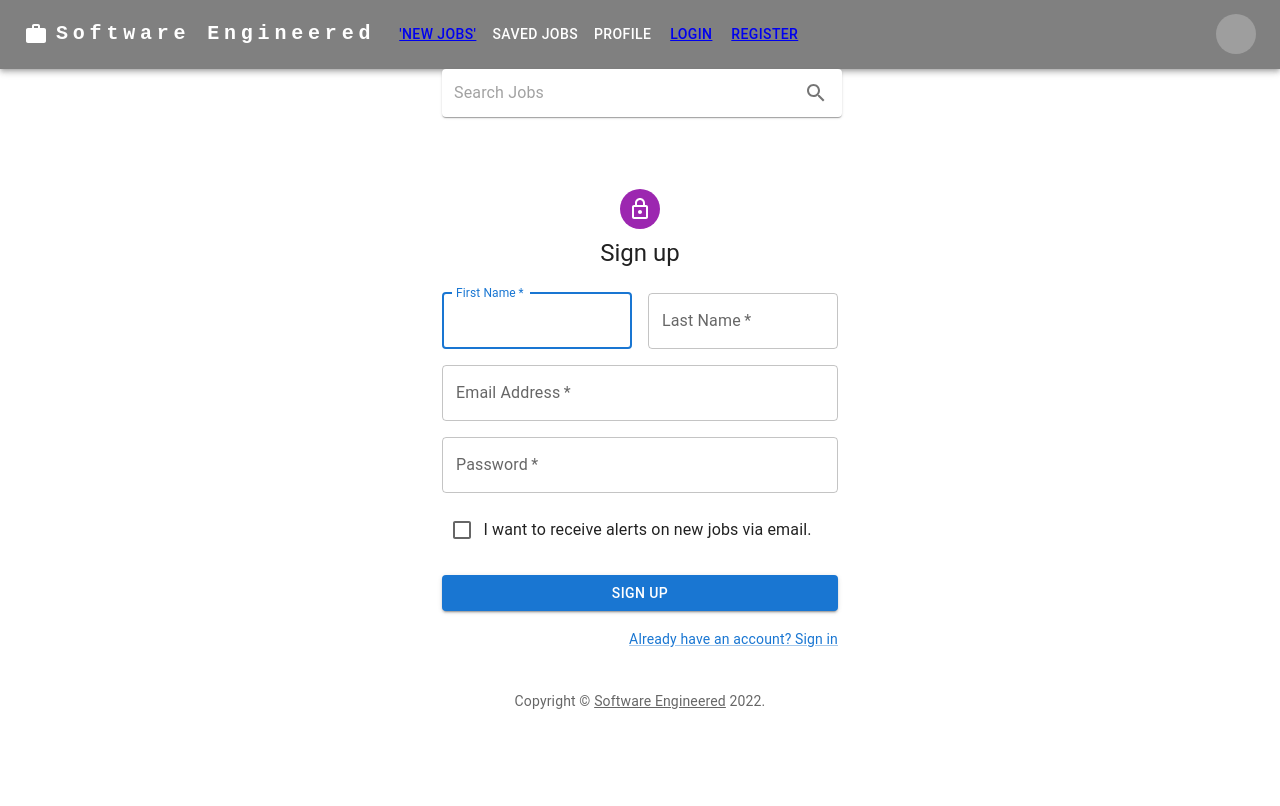
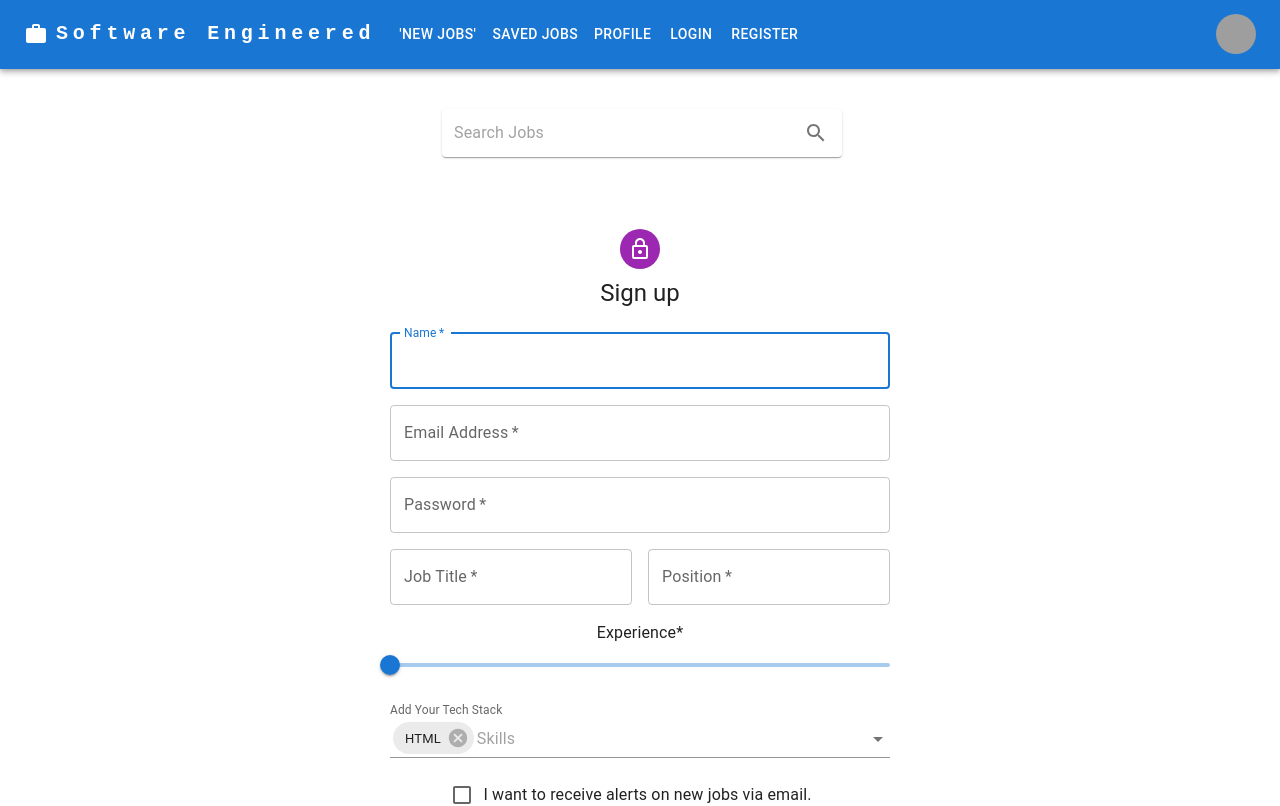
Before and after one commit to sanchezbarry/Software-Engineer-Job-Portal-Frontend, a React (Create React App) app in the folder react-software-engineer-job-portal/: page /register in a window 1280 px wide. Shown: the top 806 px of the page. Built offline with nearby package versions, Linux system fonts and the light colour scheme; grey boxes are pictures that could not be loaded.

Commit message:
updated registration form

```diff
--- a/react-software-engineer-job-portal/src/components/Search.jsx
+++ b/react-software-engineer-job-portal/src/components/Search.jsx
@@ -15,7 +15,7 @@ const Search = () => {
     return (
 
         <ThemeProvider theme={theme}>
-        <Container component="main" maxWidth="xs">
+        <Container component="main" maxWidth="xs" sx={{marginTop: 5}}>
         <Paper
         component="form"
         sx={{ p: '2px 4px', display: 'flex', alignItems: 'center', width: 400 }}>
--- a/react-software-engineer-job-portal/src/components/login/Login.jsx
+++ b/react-software-engineer-job-portal/src/components/login/Login.jsx
@@ -48,8 +48,8 @@ function Login() {
     const handleSubmit = e => {
         e.preventDefault()
 
-        // Need to add the mongodb here
-        fetch(`http://localhost:8000/api/v1/users/login`, {
+        // Need to add the mongodb here?
+        fetch(`http://localhost:8000/login`, {
             method: 'POST',
             body: JSON.stringify(formData),
             headers: {
--- a/react-software-engineer-job-portal/src/components/partials/SiteHeader.jsx
+++ b/react-software-engineer-job-portal/src/components/partials/SiteHeader.jsx
@@ -12,10 +12,9 @@ import Avatar from '@mui/material/Avatar';
 import Button from '@mui/material/Button';
 import Tooltip from '@mui/material/Tooltip';
 import MenuItem from '@mui/material/MenuItem';
-import AdbIcon from '@mui/icons-material/Adb';
 import WorkIcon from '@mui/icons-material/Work';
 
-const pages = [<Link to='/'>'New Jobs' </Link>, 'Saved Jobs', 'Profile', <Link to='/login'>Login</Link>, <Link to='/register'>Register</Link>];
+const pages = [<Link style={{textDecoration: 'none', color: 'white'}} to='/'>'New Jobs' </Link>, 'Saved Jobs', 'Profile', <Link style={{textDecoration: 'none', color: 'white'}} to='/login'>Login</Link>, <Link style={{textDecoration: 'none', color: 'white'}} to='/register'>Register</Link>];
 const settings = ['Profile', 'Account', 'Logout'];
 
 const SiteHeader = () => {
@@ -38,7 +37,7 @@ const SiteHeader = () => {
   };
 
   return (
-    <AppBar sx={{backgroundColor: 'grey'}}position="static">
+    <AppBar position="static">
       <Container maxWidth="xl">
         <Toolbar disableGutters>
           <WorkIcon sx={{ display: { xs: 'none', md: 'flex' }, mr: 1 }} />
@@ -46,7 +45,7 @@ const SiteHeader = () => {
             variant="h6"
             noWrap
             component="a"
-            href="/"
+
             sx={{
               mr: 2,
               display: { xs: 'none', md: 'flex' },
@@ -57,7 +56,7 @@ const SiteHeader = () => {
               textDecoration: 'none',
             }}
           >
-            Software Engineered
+           <Link to='/' style={{textDecoration: 'none', color: 'white'}} > Software Engineered </Link>
           </Typography>
 
           <Box sx={{ flexGrow: 1, display: { xs: 'flex', md: 'none' } }}>
--- a/react-software-engineer-job-portal/src/components/register/Register.jsx
+++ b/react-software-engineer-job-portal/src/components/register/Register.jsx
@@ -12,6 +12,12 @@ import LockOutlinedIcon from '@mui/icons-material/LockOutlined';
 import Typography from '@mui/material/Typography';
 import Container from '@mui/material/Container';
 import { createTheme, ThemeProvider } from '@mui/material/styles';
+import Slider from '@mui/material/Slider';
+import Stack from '@mui/material/Stack';
+import Autocomplete from '@mui/material/Autocomplete';
+
+
+
 
 function Copyright(props) {
   return (
@@ -58,27 +64,18 @@ export default function Register() {
           </Typography>
           <Box component="form" noValidate onSubmit={handleSubmit} sx={{ mt: 3 }}>
             <Grid container spacing={2}>
-              <Grid item xs={12} sm={6}>
+              <Grid item xs={12}>
                 <TextField
                   autoComplete="given-name"
-                  name="firstName"
+                  name="name"
                   required
                   fullWidth
-                  id="firstName"
-                  label="First Name"
+                  id="name"
+                  label="Name"
                   autoFocus
                 />
               </Grid>
-              <Grid item xs={12} sm={6}>
-                <TextField
-                  required
-                  fullWidth
-                  id="lastName"
-                  label="Last Name"
-                  name="lastName"
-                  autoComplete="family-name"
-                />
-              </Grid>
+
               <Grid item xs={12}>
                 <TextField
                   required
@@ -100,9 +97,63 @@ export default function Register() {
                   autoComplete="new-password"
                 />
               </Grid>
+
+              <Grid item xs={12} sm={6}>
+                <TextField
+                  required
+                  fullWidth
+                  id="job"
+                  label="Job Title"
+                  name="job"
+                  autoComplete="job"
+                />
+              </Grid>
+
+              <Grid item xs={12} sm={6}>
+                <TextField
+                  required
+                  fullWidth
+                  id="position"
+                  label="Position"
+                  name="position"
+                  autoComplete="position"
+                />
+              </Grid>
+
               <Grid item xs={12}>
+                <Typography id="input-slider" gutterBottom>
+                    Experience*
+                </Typography>
+                <Slider defaultValue={0} aria-label="Default" valueLabelDisplay="auto" max={50}
+                id="experience"
+                name="experience"
+                label="experience"
+                />
+
+              </Grid>
+
+              <Grid item xs={12}>
+                <Stack spacing={3} sx={{ width: 500 }}>
+                    <Autocomplete
+                        multiple
+                        id="tags-standard"
+                        options={skills}
+                        getOptionLabel={(option) => option.skill}
+                        defaultValue={[skills[0]]}
+                        renderInput={(params) => (
+                        <TextField
+                            {...params}
+                            variant="standard"
+                            label="Add Your Tech Stack"
+                            placeholder="Skills"
+                        />
+                        )}
+                    />
+                </Stack>
+              </Grid>
 
 
+              <Grid item xs={12}>
                 <FormControlLabel
                   control={<Checkbox value="allowExtraEmails" color="primary" />}
                   label="I want to receive alerts on new jobs via email."
@@ -130,4 +181,9 @@ export default function Register() {
       </Container>
     </ThemeProvider>
   );
+
+
+
 }
+
+const skills = [{skill:'HTML'}, {skill:'CSS'}, {skill:'JavaScript'}]
```
